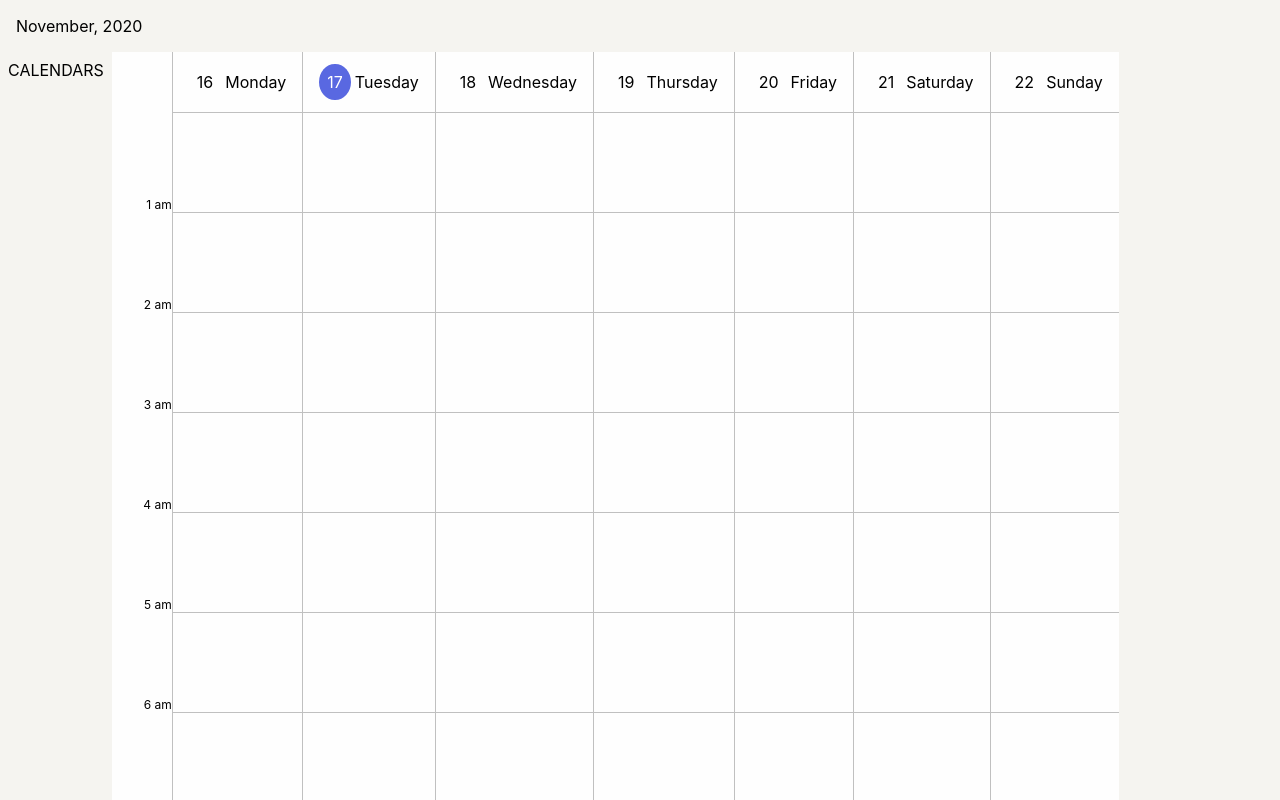
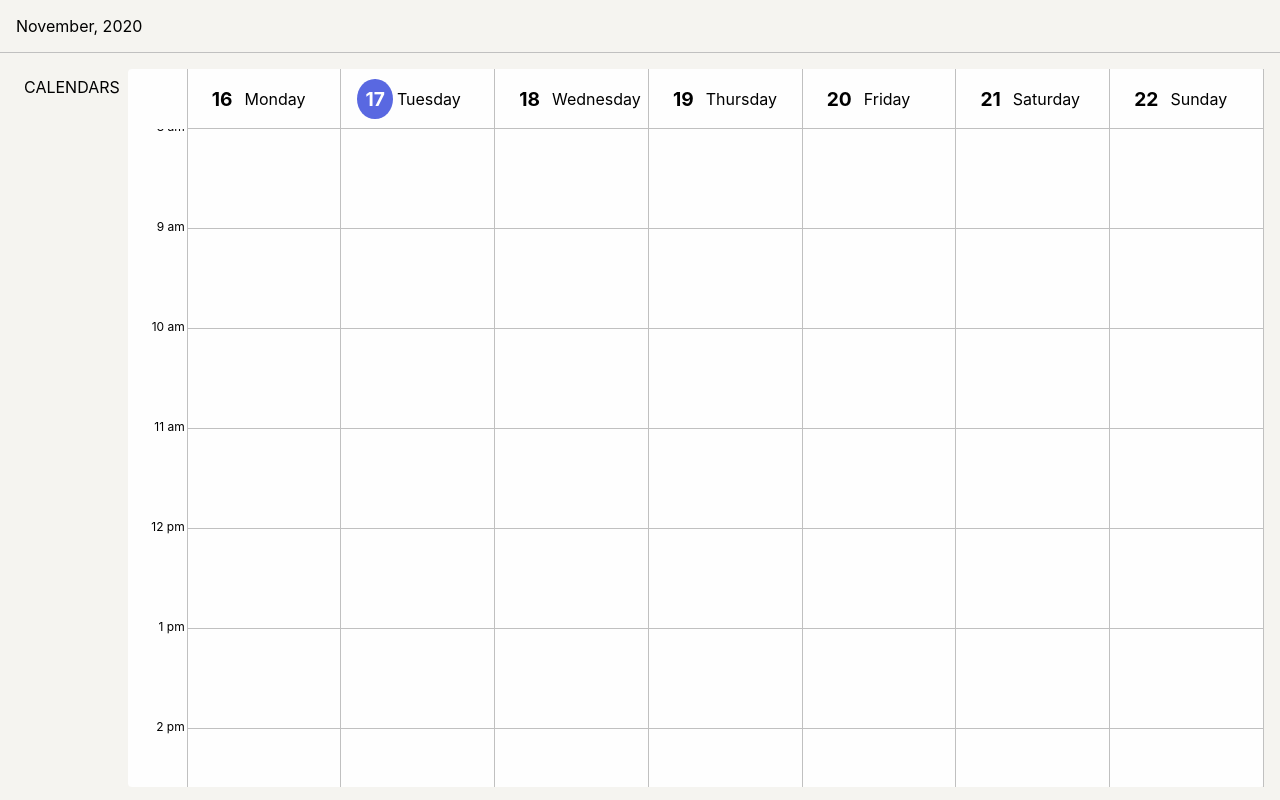
Before and after one commit to gian788/bc2ebd48-4495-474d-84da-80176f4908fe, a React (Create React App) app: page / in a window 1280 px wide. Shown: the top 800 px of the page. Built offline with nearby package versions, Linux system fonts and the light colour scheme.

Commit message:
ui improvements

```diff
--- a/src/App.js
+++ b/src/App.js
@@ -1,26 +1,14 @@
 import { useEffect, useState } from 'react';
 import moment from 'moment';
 import clsx from 'clsx';
-import {
-  times,
-  map,
-  filter,
-  get,
-  find,
-  flow,
-  values,
-  flatten,
-  keyBy,
-  mapValues,
-  omit,
-  keys,
-} from 'lodash/fp';
+import { times, map, filter, get, find, flow, values, flatten, keyBy, mapValues } from 'lodash/fp';
 import { makeStyles } from '@material-ui/styles';
-import './App.css';
 import Header from './Header';
 import { getEventsByCalendarIds, getCalendars } from './googleCalendarApi';
+import CalendarsSelector from './CalendarsSelector';
 
 const dayHourBlockHeight = 100;
+const startOfTheWeek = moment().startOf('week').add(1, 'days'); // to start the week on monday
 
 const useStyles = makeStyles((theme) => {
   console.log(theme);
@@ -29,14 +17,22 @@ const useStyles = makeStyles((theme) => {
       display: 'flex',
       flexDirection: 'column',
       background: theme.palette.background,
+      height: '100vh',
+      width: '100vw',
     },
     main: {
       display: 'flex',
+      padding: theme.spacing(2),
+      height: 'calc(100% - 50px)',
     },
     calendar: {
       background: theme.palette.paper,
       display: 'flex',
+      flexDirection: 'column',
       marginBottom: theme.spacing(4),
+      width: '100%',
+
+      borderRadius: theme.borderRadius,
     },
     dayHeader: {
       padding: theme.spacing(2),
@@ -44,21 +40,34 @@ const useStyles = makeStyles((theme) => {
       alignItems: 'center',
       height: 60,
       boxSizing: 'border-box',
+      borderWidth: '0 1px 1px 0',
+      borderStyle: 'solid',
+      borderColor: 'silver',
     },
     dayOfTheMonth: {
       padding: theme.spacing(1),
       marginRight: theme.spacing(0.5),
+      fontWeight: 'bold',
+      fontSize: '1.2rem',
     },
     dayHourBlock: {
       height: dayHourBlockHeight,
-      borderWidth: '1px 0 0 0',
+      borderWidth: '1px 1px 0 0',
       borderStyle: 'solid',
       borderColor: 'silver',
       boxSizing: 'border-box',
     },
     cornerBlock: {
       width: 60,
-      height: 60,
+      height: '100%',
+      borderWidth: '0 1px 0 0',
+      borderStyle: 'solid',
+      borderColor: 'silver',
+      boxSizing: 'border-box',
+    },
+    legend: {
+      flexGrow: 0,
+      paddingTop: 6,
     },
     hourBlockLegend: {
       height: dayHourBlockHeight,
@@ -68,41 +77,28 @@ const useStyles = makeStyles((theme) => {
       display: 'flex',
       alignItems: 'flex-end',
       justifyContent: 'flex-end',
-    },
-    header: {
-      display: 'flex',
+      paddingRight: 2,
+
+      borderWidth: '0 1px 0 0',
+      borderStyle: 'solid',
+      borderColor: 'silver',
+      boxSizing: 'border-box',
     },
     dayOfTheMonthToday: {
       borderRadius: '50%',
       background: theme.palette.primary,
       color: 'white',
     },
-    body: {
+    calendarBody: {
       display: 'flex',
+      overflowX: 'scroll',
     },
     dayColumn: {
-      borderWidth: '0 0 0 1px',
-      borderStyle: 'solid',
-      borderColor: 'silver',
+      flexGrow: 1,
+      width: 'calc(100% / 7 - 60px)',
+      position: 'relative',
     },
 
-    leftBar: {
-      padding: theme.spacing(1),
-    },
-    calendarIcon: {
-      width: theme.spacing(2),
-      height: theme.spacing(2),
-      marginRight: theme.spacing(0.5),
-      borderRadius: '50%',
-    },
-    calendarItem: {
-      display: 'flex',
-      alignItems: 'center',
-      padding: theme.spacing(1),
-    },
-    dayHourBlockContainer: {
-      position: 'relative',
-    },
     event: {
       position: 'absolute',
       left: 0,
@@ -111,24 +107,72 @@ const useStyles = makeStyles((theme) => {
       padding: theme.spacing(1),
       boxSizing: 'border-box',
       fontSize: '0.8rem',
+      borderRadius: theme.borderRadius,
     },
     eventSummary: {
       fontWeight: 'bold',
     },
     eventTime: {},
-    calendarItemSelected: {
-      background: '#fefefe',
+    calendarHeader: {
+      display: 'flex',
+      height: 60,
+      width: '100%',
     },
   };
 });
 
-function App() {
+const CalendarHeader = () => {
   const classes = useStyles();
-  const startOfTheWeek = moment().startOf('week').add(1, 'days'); // to start the week on monday
+  return (
+    <div className={classes.calendarHeader}>
+      <div className={classes.cornerBlock}></div>
+      {times((i) => {
+        const day = moment(startOfTheWeek).add(i, 'days');
+
+        return (
+          <div className={classes.dayColumn}>
+            <div className={classes.dayHeader}>
+              <div
+                className={clsx(classes.dayOfTheMonth, {
+                  [classes.dayOfTheMonthToday]: moment().dayOfYear() === day.dayOfYear(),
+                })}
+              >
+                {day.format('D')}
+              </div>
+              <div className={classes.dayOfThWeek}>{day.format('dddd')}</div>
+            </div>
+          </div>
+        );
+      }, 7)}
+    </div>
+  );
+};
+
+const Legend = () => {
+  const classes = useStyles();
+  return (
+    <div className={classes.legend}>
+      {times((i) => {
+        return (
+          <div className={classes.hourBlockLegend}>
+            {moment()
+              .set('hour', i + 1)
+              .format('h a')}
+          </div>
+        );
+      }, 24)}
+    </div>
+  );
+};
+
+const App = () => {
+  const classes = useStyles();
+
   const [eventsByCalendarIds, setEventsByCalendarIds] = useState({});
   const [calendars, setCalendars] = useState([]);
   const [selectedCalendars, setSelectedCalendars] = useState([]);
   useEffect(() => {
+    document.getElementById('calendarBody').scrollTop = dayHourBlockHeight * 8 + 1;
     getCalendars().then(setCalendars);
     getCalendars().then((calendars) => {
       setCalendars(calendars);
@@ -159,40 +203,15 @@ function App() {
       <Header />
 
       <main className={classes.main}>
-        <div className={classes.leftBar}>
-          <div>CALENDARS</div>
-          <div>
-            {map(
-              ({ id, backgroundColor, summary }) => (
-                <div
-                  className={clsx(classes.calendarItem, {
-                    [classes.calendarItemSelected]: selectedCalendars[id],
-                  })}
-                  onClick={() =>
-                    setSelectedCalendars({ ...selectedCalendars, [id]: !selectedCalendars[id] })
-                  }
-                >
-                  <div className={classes.calendarIcon} style={{ backgroundColor }} />
-                  <div>{summary}</div>
-                </div>
-              ),
-              calendars,
-            )}
-          </div>
-        </div>
+        <CalendarsSelector
+          calendars={calendars}
+          selectedCalendars={selectedCalendars}
+          setSelectedCalendars={setSelectedCalendars}
+        />
         <div className={classes.calendar}>
-          <div className={classes.legend}>
-            <div className={classes.cornerBlock}></div>
-            {times((i) => {
-              return (
-                <div className={classes.hourBlockLegend}>
-                  {moment()
-                    .set('hour', i + 1)
-                    .format('h a')}
-                </div>
-              );
-            }, 24)}
-          </div>
+          <CalendarHeader />
+          <div className={classes.calendarBody} id="calendarBody">
+            <Legend />
 
             {times((i) => {
               const day = moment(startOfTheWeek).add(i, 'days');
@@ -203,18 +222,6 @@ function App() {
 
               return (
                 <div className={classes.dayColumn}>
-                <div className={classes.dayHeader}>
-                  <div
-                    className={clsx(classes.dayOfTheMonth, {
-                      [classes.dayOfTheMonthToday]: moment().dayOfYear() === day.dayOfYear(),
-                    })}
-                  >
-                    {day.format('D')}
-                  </div>
-                  <div className={classes.dayOfThWeek}>{day.format('dddd')}</div>
-                </div>
-
-                <div className={classes.dayHourBlockContainer}>
                   {map((event) => {
                     const top = moment(event.start.dateTime).hours() * dayHourBlockHeight;
                     const minutes = moment(event.end.dateTime).diff(
@@ -245,13 +252,13 @@ function App() {
                     24,
                   )}
                 </div>
-              </div>
               );
             }, 7)}
+          </div>
         </div>
       </main>
     </div>
   );
-}
+};
 
 export default App;
--- /dev/null
+++ b/src/CalendarsSelector.js
@@ -0,0 +1,60 @@
+import clsx from 'clsx';
+import { map } from 'lodash/fp';
+import { makeStyles } from '@material-ui/styles';
+
+const useStyles = makeStyles((theme) => {
+  return {
+    calendarsSelector: {
+      padding: theme.spacing(1),
+    },
+    title: {
+      marginBottom: theme.spacing(1),
+    },
+    calendarIcon: {
+      width: theme.spacing(2),
+      height: theme.spacing(2),
+      marginRight: theme.spacing(0.5),
+      borderRadius: '50%',
+    },
+    calendarItem: {
+      display: 'flex',
+      alignItems: 'center',
+      padding: theme.spacing(1),
+      marginBottom: theme.spacing(1),
+      borderRadius: theme.borderRadius,
+    },
+    calendarItemSelected: {
+      background: '#fefefe',
+    },
+  };
+});
+
+const CalendarsSelector = ({ calendars, selectedCalendars, setSelectedCalendars }) => {
+  const classes = useStyles();
+
+  return (
+    <div className={classes.calendarsSelector}>
+      <div className={classes.title}>CALENDARS</div>
+      <div>
+        {map(
+          ({ id, backgroundColor, summary }) => (
+            <div
+              className={clsx(classes.calendarItem, {
+                [classes.calendarItemSelected]: selectedCalendars[id],
+              })}
+              onClick={() =>
+                setSelectedCalendars({ ...selectedCalendars, [id]: !selectedCalendars[id] })
+              }
+            >
+              <div className={classes.calendarIcon} style={{ backgroundColor }} />
+              <div>{summary}</div>
+            </div>
+          ),
+          calendars,
+        )}
+      </div>
+    </div>
+  );
+};
+
+export default CalendarsSelector;
--- a/src/Header.js
+++ b/src/Header.js
@@ -6,6 +6,7 @@ const useStyles = makeStyles((theme) => {
   return {
     header: {
       padding: theme.spacing(2),
+      borderBottom: '1px solid silver',
     },
   };
 });
--- a/src/theme.js
+++ b/src/theme.js
@@ -1,5 +1,6 @@
 const theme = {
   spacing: (n) => n * 8,
+  borderRadius: 4,
   palette: {
     background: '#f5f4f0',
     paper: '#fefefe',
```
Also changed, not shown: src/App_.css (renamed from src/App.css). Lines whose indentation alone changed are shown as unchanged.
